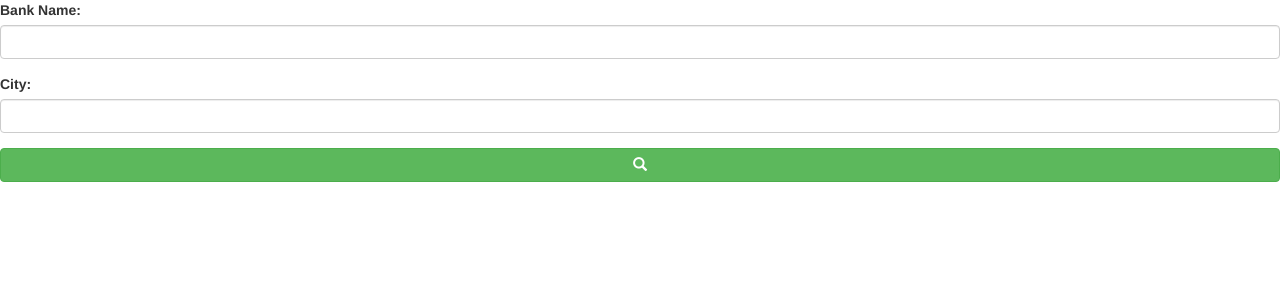
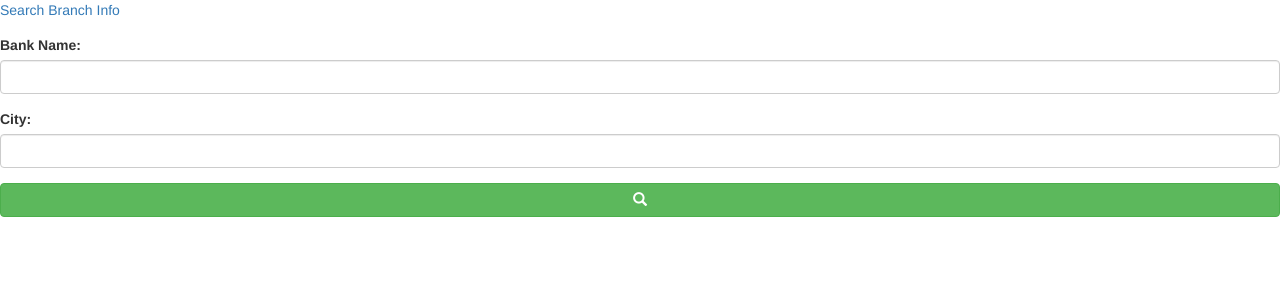
Before and after one commit to ParvezMullah/BankApi, a Django app: page /allbranch/ in a window 1280 px wide. Shown: the top 300 px of the page. Run offline with Django 3.2, Linux system fonts and the light colour scheme; data that the repository does not hold is empty; some libraries are stand-ins or nearby versions.

Commit message:
link added to pages

```diff
--- a/bankapiapp/templates/bankapiapp/allbranch.html
+++ b/bankapiapp/templates/bankapiapp/allbranch.html
@@ -6,9 +6,12 @@
     <meta name="viewport" content="width=device-width, initial-scale=1.0">
     <meta http-equiv="X-UA-Compatible" content="ie=edge">
     <link href="https://maxcdn.bootstrapcdn.com/bootstrap/3.3.7/css/bootstrap.min.css" rel="stylesheet"/>
-    <title>Branch Details</title>
+    <title>All Details</title>
 </head>
 <body>
+        <div class="form-group">
+                <a href="{% url 'bankapiapp:branchdetail' %}"> Search Branch Info</a>
+        </div>
     <form  method="GET" action="{% url 'bankapiapp:allbranch' %}"> {% csrf_token %}
 
             <div class="form-group">
@@ -26,6 +29,7 @@
                     <span class="glyphicon glyphicon-search"> </span>
                     </button>
             </div>
+
         </div>
       </form>
 
--- a/bankapiapp/templates/bankapiapp/branch.html
+++ b/bankapiapp/templates/bankapiapp/branch.html
@@ -9,6 +9,9 @@
     <title>Branch Details</title>
 </head>
 <body>
+    <div class="form-group">
+        <a href="{% url 'bankapiapp:allbranch' %}"> Search Bank Name and City</a>
+</div>
     <form  method="GET" action="{% url 'bankapiapp:branchdetail' %}"> {% csrf_token %}
         <div class="row">
           <div class="col-xs-6 col-md-4">
```
